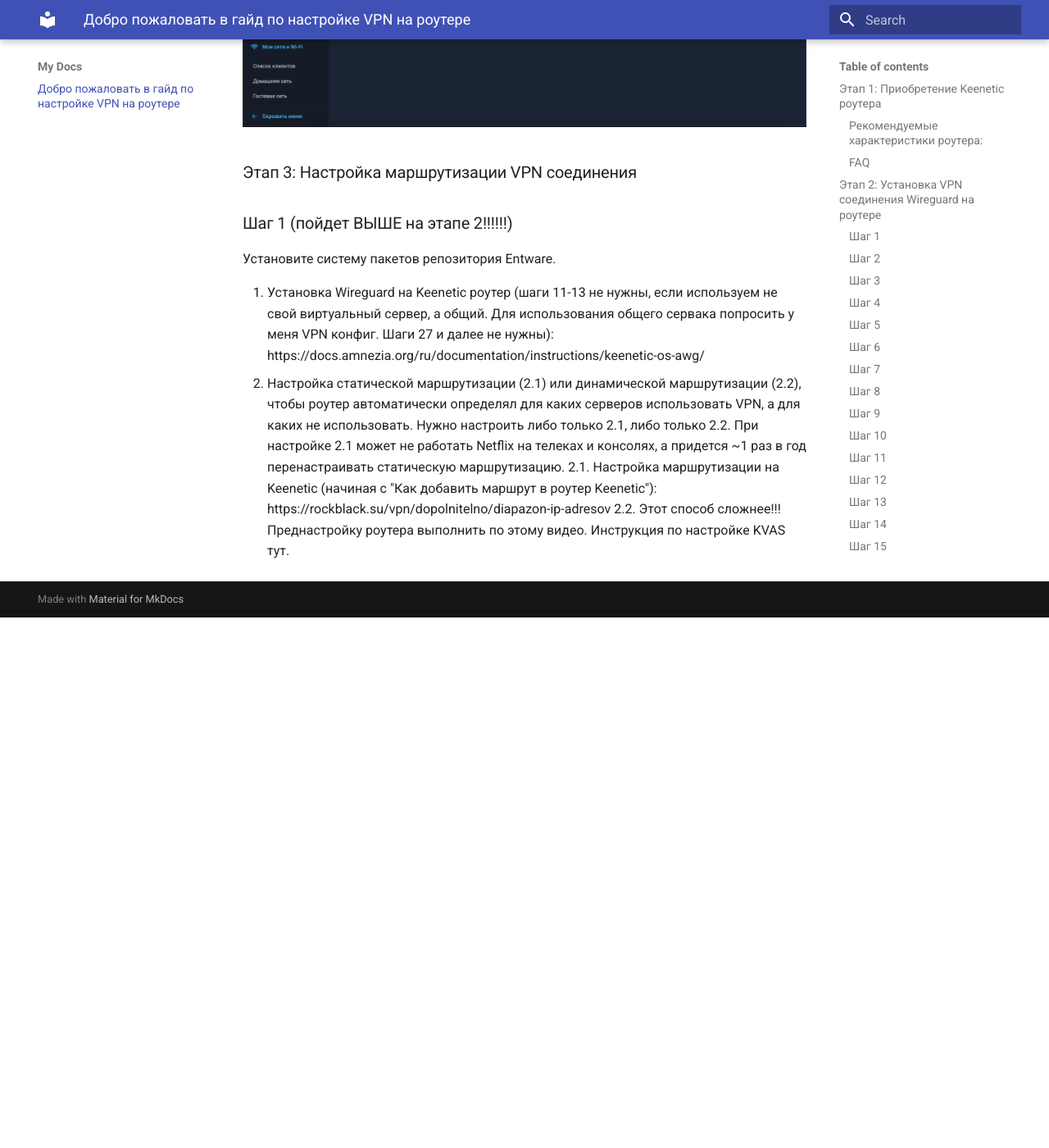
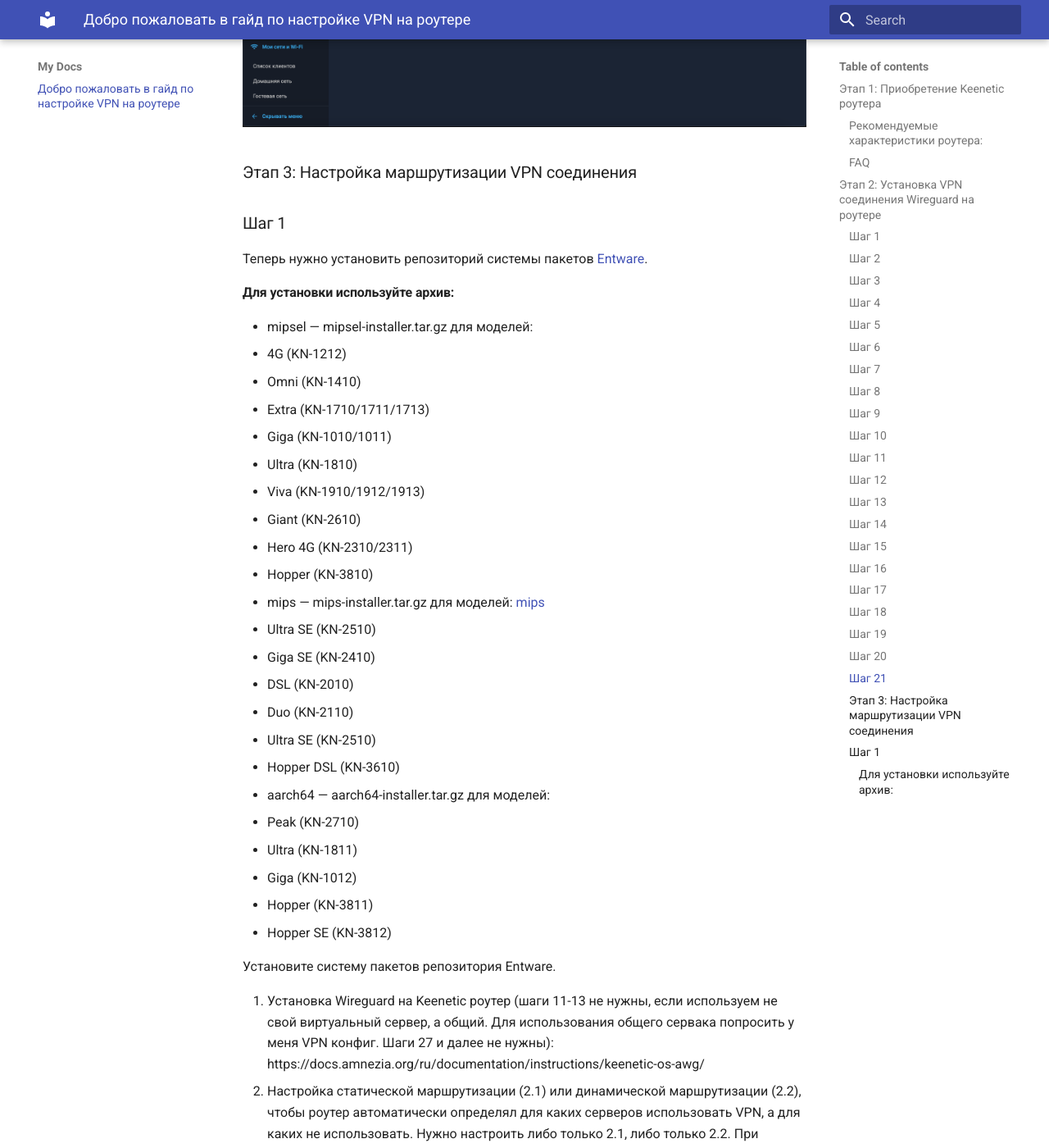
Before and after one commit to VpnGuide801/vpnguide801.github.io, an MkDocs documentation site: the page built from docs/index.md, in a window 1280 px wide and 1400 px high, scrolled down 14354 px. Shown: the whole window at 82% size. Built offline with MkDocs 1.6.1 and Material for MkDocs 9.7.7, drawn with Linux system fonts in a browser that asks for light colours; before the commit the page ends 15107 px from its top, so only the background shows below that.

Commit message:
Update site

```diff
--- a/docs/index.md
+++ b/docs/index.md
@@ -189,7 +189,35 @@
 
 ### Этап 3: Настройка маршрутизации VPN соединения
 
-### Шаг 1 (пойдет ВЫШЕ на этапе 2!!!!!!)
+### Шаг 1
+
+Теперь нужно установить репозиторий системы пакетов [Entware](https://forum.keenetic.com/topic/4299-entware/).
+
+#### Для установки используйте архив:
+
+- mipsel — mipsel-installer.tar.gz для моделей:
+  - 4G (KN-1212)
+  - Omni (KN-1410)
+  - Extra (KN-1710/1711/1713)
+  - Giga (KN-1010/1011)
+  - Ultra (KN-1810)
+  - Viva (KN-1910/1912/1913)
+  - Giant (KN-2610)
+  - Hero 4G (KN-2310/2311)
+  - Hopper (KN-3810)
+- mips — mips-installer.tar.gz для моделей: [mips](files/mips-installer.tar.gz){:download="awesome-file"}
+  - Ultra SE (KN-2510)
+  - Giga SE (KN-2410)
+  - DSL (KN-2010)
+  - Duo (KN-2110)
+  - Ultra SE (KN-2510)
+  - Hopper DSL (KN-3610)
+- aarch64 — aarch64-installer.tar.gz для моделей:
+  - Peak (KN-2710)
+  - Ultra (KN-1811)
+  - Giga (KN-1012)
+  - Hopper (KN-3811)
+  - Hopper SE (KN-3812)
 
 Установите систему пакетов репозитория Entware.
 
--- a/mkdocs.yml
+++ b/mkdocs.yml
@@ -3,3 +3,5 @@
 site_url: https://mydomain.org/mysite
 theme:
   name: material
+markdown_extensions:
+  - attr_list
```
Also changed, not shown: 1 other file.
